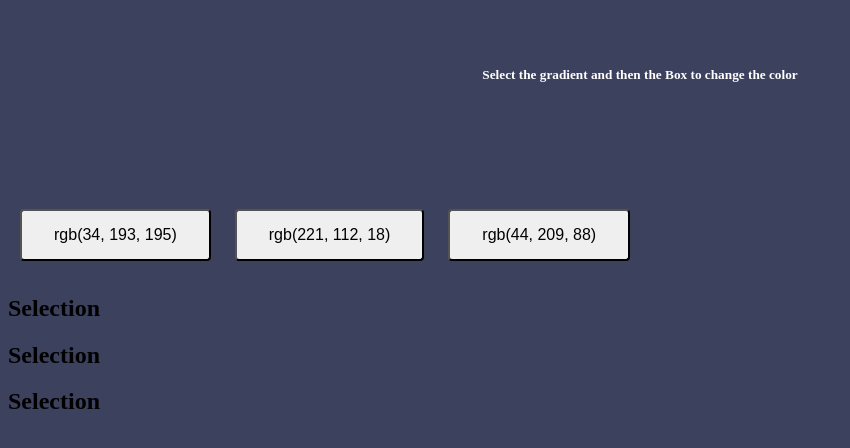
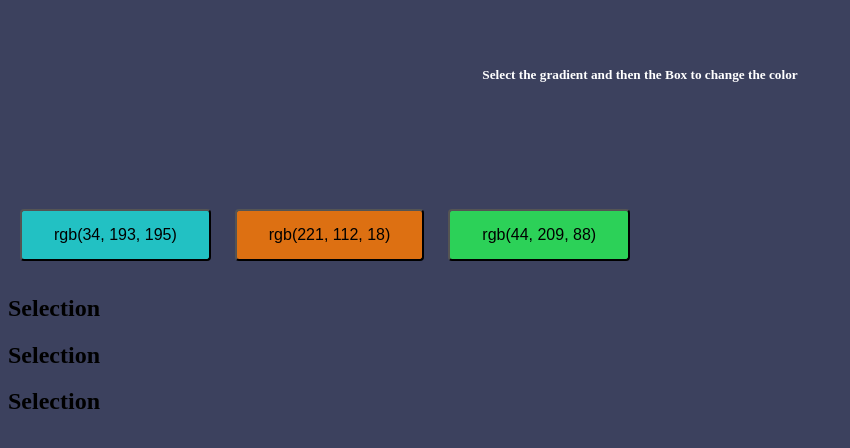
Before and after one commit to sameerhuseni/Paint-App-Colour-Picker---How-React-Works-Building-a-First-Custom-Functional-C---cyxzjwlsx5d0, a React app: page / in a window 1280 px wide. Shown: the top 448 px of the page, without its empty margins (0-850 px from the left). Built offline with nearby package versions, Linux system fonts and the light colour scheme.

Commit message:
commit 3

```diff
--- a/src/components/ColourSelector.js
+++ b/src/components/ColourSelector.js
@@ -1,11 +1,11 @@
 import React from 'react';
 
 const ColourSelector = (props) => {
-  const { config, selectNextBackground } = props
+  const { config, selectNextBackground} = props
   const { background } = config;
 
   return (
-    <button className={'fix-box'} onClick={() => selectNextBackground({background: background})}>
+    <button className={'btn-'+config.key} onClick={() => selectNextBackground({background: background})}>
       {background}
     </button>
   )
```
